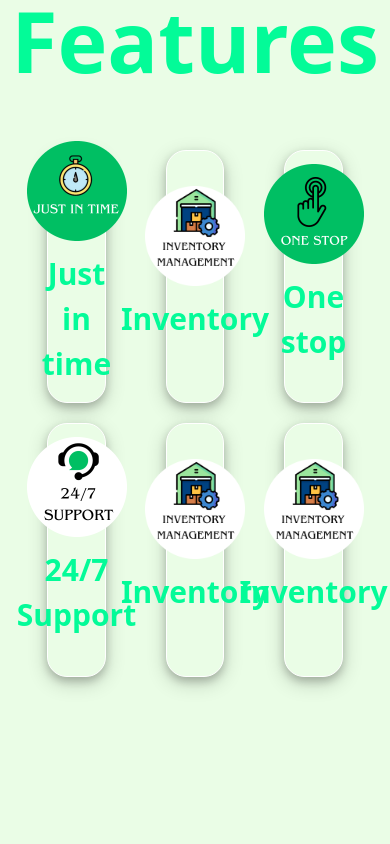
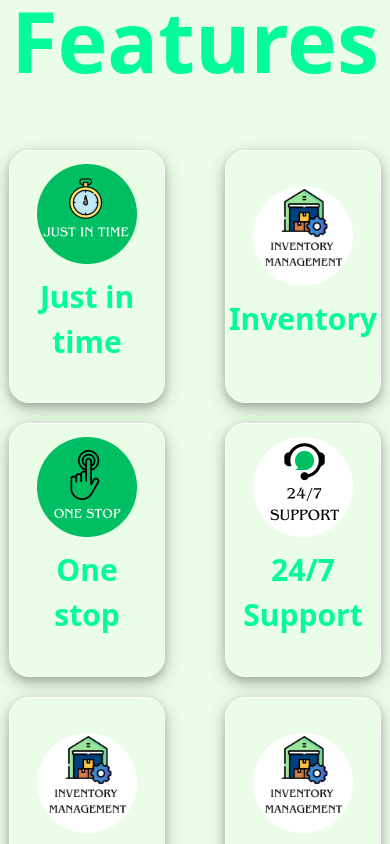
Before and after one commit to Hardikaz/PUDI, a React (Create React App) app in the folder pudi-app/: page / in a window 390 px wide. Shown: the part 2480-3324 px from the top of the page. Built offline with nearby package versions, Linux system fonts and the light colour scheme.

Commit message:
Responsivenss till features

```diff
--- a/pudi-app/src/App.css
+++ b/pudi-app/src/App.css
@@ -554,4 +554,18 @@ display: flex;
     height: auto;
     font-size: 10px;
   }
+
+  /* Feature */
+
+
+  /* Card */
+
+
+  .features_containers{
+    grid-template-columns: auto auto;
+  }
+
+  .Card{
+    width: 40vw;
+  }
 }
```
